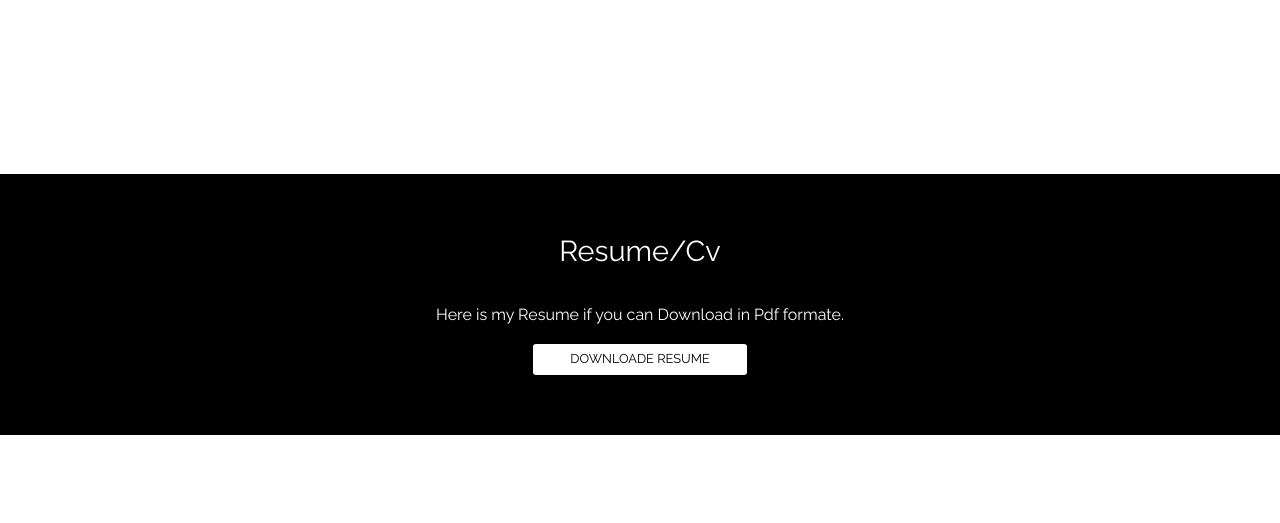
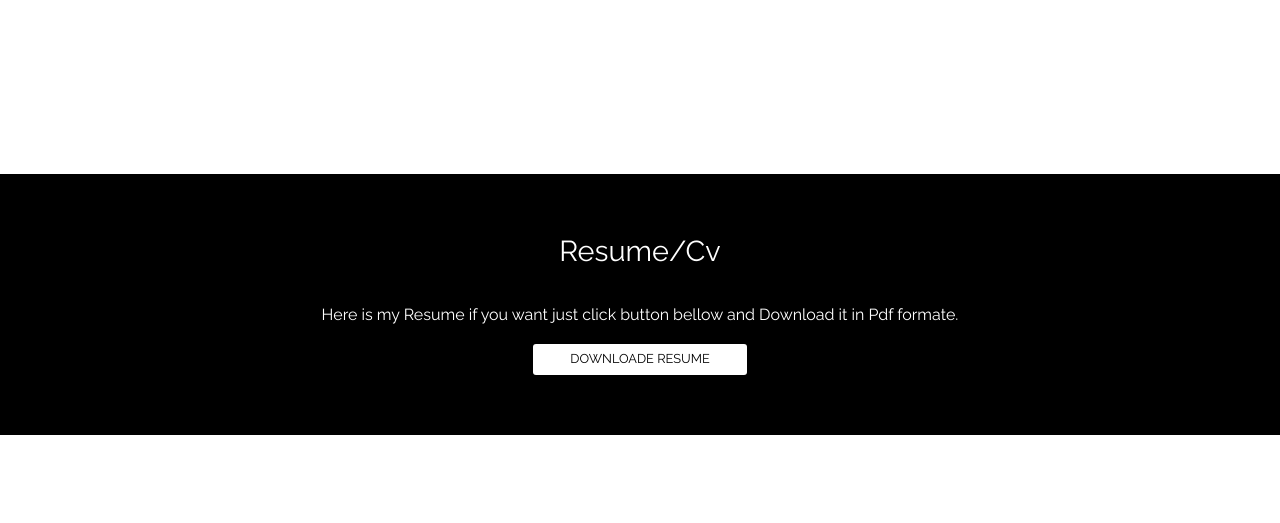
Before and after one commit to Mridulchaturvedi/portfolio0-web-site, a Django app: page / in a window 1280 px wide. Shown: the part 3928-4451 px from the top of the page. Run offline with Django 3.2, Linux system fonts and the light colour scheme; data comes from the database, SQL or seed files in the repository; both versions use the stored data as it was after the commit; parts of the project's set-up code (start-up, migrations or seed data) failed here and were passed over; some libraries are stand-ins or nearby versions.

Commit message:
tweaked new styles

```diff
--- a/index/templates/index/certificates.html
+++ b/index/templates/index/certificates.html
@@ -68,7 +68,7 @@
         <hr>
         {% endfor %}
 
-        <hr>
+
 
 
 
@@ -76,7 +76,7 @@
 
     <div class="container">
 
-        <hr>
+
 
         <footer>
             <div class="row">
--- a/index/templates/index/index.html
+++ b/index/templates/index/index.html
@@ -125,7 +125,7 @@
                     <div class="row center-xs">
                         <div class="col-md">
                             <h2>Resume/Cv</h2>
-                            <p>Here is my Resume if you can Download in Pdf formate.</p>
+                            <p>Here is my Resume if you want just click button bellow and Download it in Pdf formate.</p>
                             <a href = "{% static 'media/MridulsResume.pdf' %}"  download><button class="light" >Downloade Resume</button></a>
                         </div>
                     </div>
```
Also changed, not shown: db.sqlite3.
